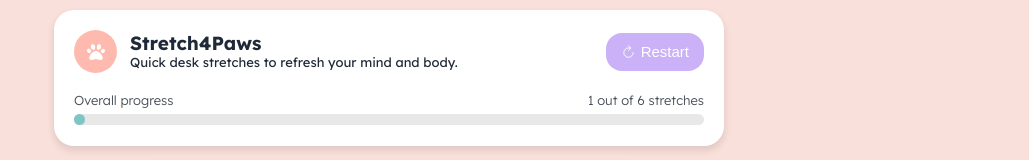
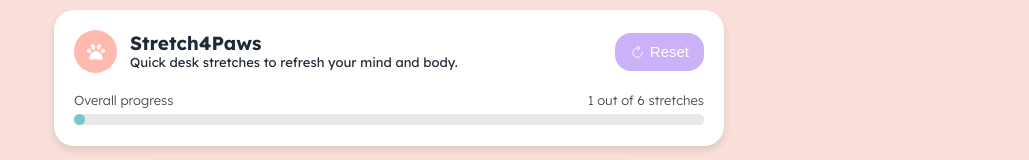
Before and after one commit to mushmushroom/Stretch4Paws, a React (Vite) app: page / in a window 1280 px wide. Both pictures are taken after a click on the button "Start". Shown: the top 160 px of the page, without its empty margins (251-1280 px from the left). Built offline with nearby package versions, Linux system fonts and the light colour scheme; a web font is replaced by a local one.

Commit message:
Change restart to reset

```diff
--- a/src/components/GlobalSection.tsx
+++ b/src/components/GlobalSection.tsx
@@ -1,7 +1,7 @@
 import { useStretchContext } from '../context/StretchContext';
 import AppInfo from './AppInfo';
 import GlobalProgressBar from './GlobalProgressBar';
-import RestartButton from './RestartButton';
+import ResetButton from './ResetButton';
 
 export default function GlobalSection() {
   const { totalTimeLeft, totalDuration } = useStretchContext();
@@ -9,7 +9,7 @@ export default function GlobalSection() {
     <section className="section global-section">
       <div className="global-section__top">
         <AppInfo />
-        {totalTimeLeft < totalDuration && <RestartButton />}
+        {totalTimeLeft < totalDuration && <ResetButton />}
       </div>
       <GlobalProgressBar />
     </section>
--- /dev/null
+++ b/src/components/ResetButton.tsx
@@ -0,0 +1,12 @@
+import { IoRefresh } from 'react-icons/io5';
+import { useStretchContext } from '../context/StretchContext';
+
+export default function ResetButton() {
+  const { reset } = useStretchContext();
+  return (
+    <button className="reset-btn btn" onClick={reset}>
+      <IoRefresh />
+      <span>Reset</span>
+    </button>
+  );
+}
--- a/src/components/RestartButton.tsx
+++ /dev/null
@@ -1,12 +0,0 @@
-import { IoRefresh } from 'react-icons/io5';
-import { useStretchContext } from '../context/StretchContext';
-
-export default function RestartButton() {
-  const { restart } = useStretchContext();
-  return (
-    <button className="restart-btn btn" onClick={restart}>
-      <IoRefresh />
-      <span>Restart</span>
-    </button>
-  );
-}
--- a/src/context/StretchContext.tsx
+++ b/src/context/StretchContext.tsx
@@ -21,7 +21,7 @@ type StretchContextType = {
   handleCompleteBlock: () => void;
   pause: () => void;
   start: () => void;
-  restart: () => void;
+  reset: () => void;
 };
 const StretchContext = createContext<StretchContextType | undefined>(undefined);
 
@@ -90,7 +90,7 @@ export const StretchProvider: React.FC<StretchProviderProps> = ({ children }) =>
     setIsActive(true);
   }
 
-  function restart() {
+  function reset() {
     setCurrentStretchIndex(0);
     setTotalTimeLeft(totalDuration);
     setIsActive(false);
@@ -112,7 +112,7 @@ export const StretchProvider: React.FC<StretchProviderProps> = ({ children }) =>
         handleCompleteBlock,
         pause,
         start,
-        restart,
+        reset,
       }}
     >
       {' '}
--- a/src/style.scss
+++ b/src/style.scss
@@ -167,8 +167,8 @@ body {
   }
 }
 
-// restart-btn
-.restart-btn {
+// reset-btn
+.reset-btn {
   background-color: $bg-accent-sec;
 }
 
```
